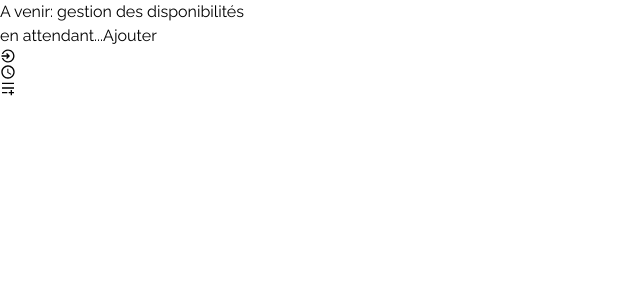
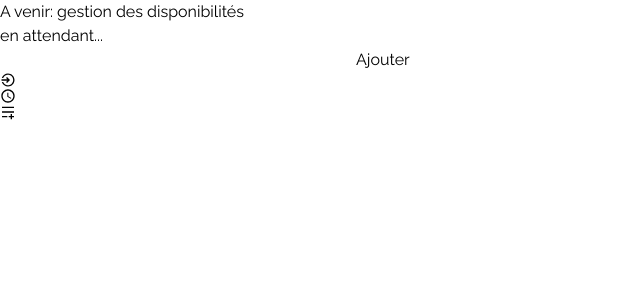
Before and after one commit to mh-lamine/Overview, a React (Vite) app: page /createreservation in a window 1280 px wide. Shown: the top 300 px of the page, without its empty margins (0-640 px from the left). Built offline with nearby package versions, Linux system fonts and the light colour scheme.

Commit message:
add to db

```diff
--- a/src/App.css
+++ b/src/App.css
@@ -1,4 +1,5 @@
 @import url('https://fonts.googleapis.com/css2?family=Raleway&display=swap');
+
 @tailwind base;
 @tailwind components;
 @tailwind utilities;
--- a/src/App.jsx
+++ b/src/App.jsx
@@ -23,7 +23,7 @@ function App() {
   };
 
   return (
-    <div className="w-[360px] h-[100vh] mx-auto p-5 flex flex-col bg-gray-200">
+    <div className=" w-screen h-screen p-5 flex flex-col bg-gray-200">
       <Router>
         <Routes>
           <Route path="/" element={<Overview />} />
--- a/src/pages/CreateReservation.jsx
+++ b/src/pages/CreateReservation.jsx
@@ -1,11 +1,51 @@
 import "../App.css";
+import { useState } from "react";
+import { db } from "../firebase-config";
+import { collection, addDoc, Timestamp } from "firebase/firestore";
 
 export default function CreateReservation() {
+  const [title, setTitle] = useState("");
+  const [description, setDescription] = useState("");
+
+  const handleSubmit = async (e) => {
+    e.preventDefault();
+    try {
+      await addDoc(collection(db, "appointment"), {
+        title: title,
+        description: description,
+        completed: false,
+        created: Timestamp.now(),
+      });
+      setTitle("");
+      setDescription("");
+    } catch (err) {
+      alert(err);
+    }
+  };
+
   return (
     <div className="w-full h-full flex flex-col items-center justify-center gap-5 text-center">
       <p>A venir: gestion des disponibilités</p>
       <span className="opacity-50 text-sm">en attendant...</span>
-      <button className="bg-blue-300 p-3 rounded tracking-wide">Ajouter</button>
+      <form
+        onSubmit={handleSubmit}
+        className="flex
+      flex-col gap-5"
+      >
+        <input
+          onChange={(e) => setTitle(e.target.value)}
+          type="text"
+          className="shadow-md text-xl text-center bg-gray-300"
+        />
+        <input
+          onChange={(e) => setDescription(e.target.value)}
+          type="text"
+          className="shadow-md text-xl text-center bg-gray-300"
+        />
+        <button className="bg-blue-300 p-3 rounded tracking-wide">
+          Ajouter
+        </button>
+      </form>
     </div>
   );
 }
```
Also changed, not shown: src/components/ModalAddAppointment.jsx (added, +7 -0 lines).
